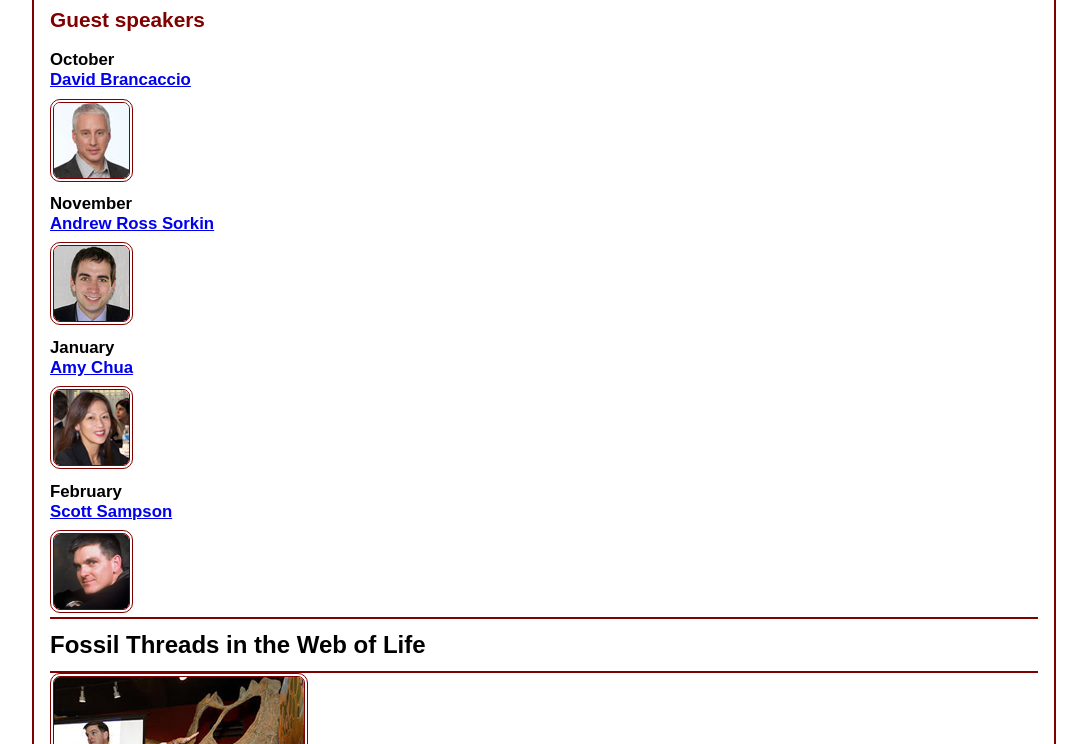
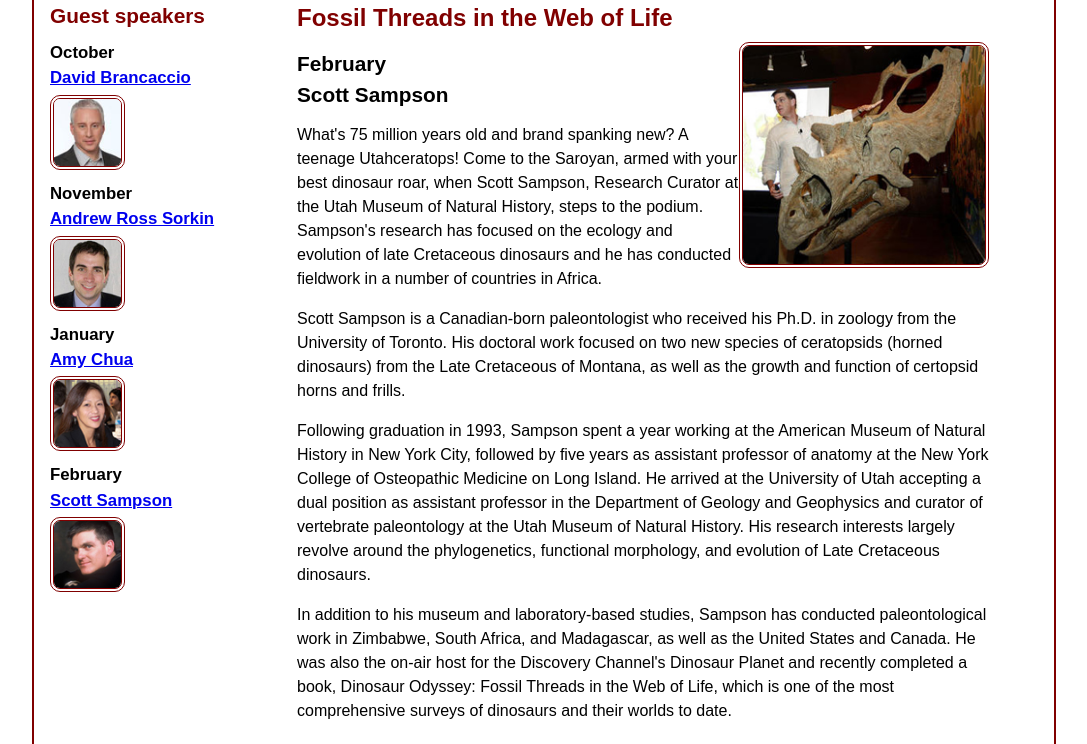
Before and after one commit to jec87/A08, a plain HTML site: page speakers/sampson.html in a window 1280 px wide. Shown: the part 113-857 px from the top of the page, without its empty margins (96-1183 px from the left). Drawn offline with Linux system fonts and the light colour scheme.

Commit message:
main.css

```diff
--- a/styles/main.css
+++ b/styles/main.css
@@ -14,17 +14,19 @@
 /* default styles */
 body {
 	font-family: Arial, Helvetica, sans-serif;
-    font-size: 100%;
+    font-size: calc(90%+0.2vw);
 	width: 80%;
+	max-width: 1024px;
 	margin: auto;
 	border: 2px solid var(--accent-color);
+	line-height: 1.5;
 }
 a:hover, a:focus{
 	font-style: italic;
 	color: var(--accent-color);
 }
 h1, h2, h3, p, ul {
-	padding: .5em 0;
+	padding: .25em 0;
 }
 h1 {
 	font-size: 150%;
@@ -45,7 +47,8 @@ header {
 	border-bottom: 2px solid var(--accent-color);
 	background-image: linear-gradient(
 	    30deg, var(--gradient-color) 0%, white 30%, white 65%, var(--gradient-color) 100%);
-	& h2 {
+	line-height: 1.2;
+		& h2 {
 		font-size: 175%;
 		padding: .5em 0 0 0;
 	}
@@ -57,16 +60,15 @@ header {
 	& img {
 		float: left;
 		margin: .75em 1em;
+		min-width: 40px;
+		max-width: 80px;
 	}
 }
 
 /* the styles for the main content */
 main {
 	padding: 0 1em 1em;
-	& h1 {
-		border-top: 2px solid var(--accent-color);
-		border-bottom: 2px solid var(--accent-color);
-	}
+	display: flex;
 	& blockquote {
 		font-style: italic;
 		padding-left: 1em;
@@ -91,3 +93,38 @@ footer {
 .large {
 	font-size: 125%;
 }
+
+aside {
+	flex-basis: 25%;
+	& img {
+		min-width: 40px;
+		max-width: 75px;
+	}
+}
+
+section {
+	flex-basis: 70%;
+	& img {
+		float: right;
+		min-width: 100px;
+		max-width: 250px;
+	}
+}
+
+.featured {
+	border-top: 2px solid var(--accent-color);
+	border-bottom: 2px solid var(--accent-color);
+}
+
+.speaker {
+	& h1 {
+		color: var(--accent-color);
+	}
+	& h2 {
+		color:black;
+	}
+	& p {
+		padding-top: 0.5em;
+		padding-bottom: 0.5em;
+	}
+}
```
